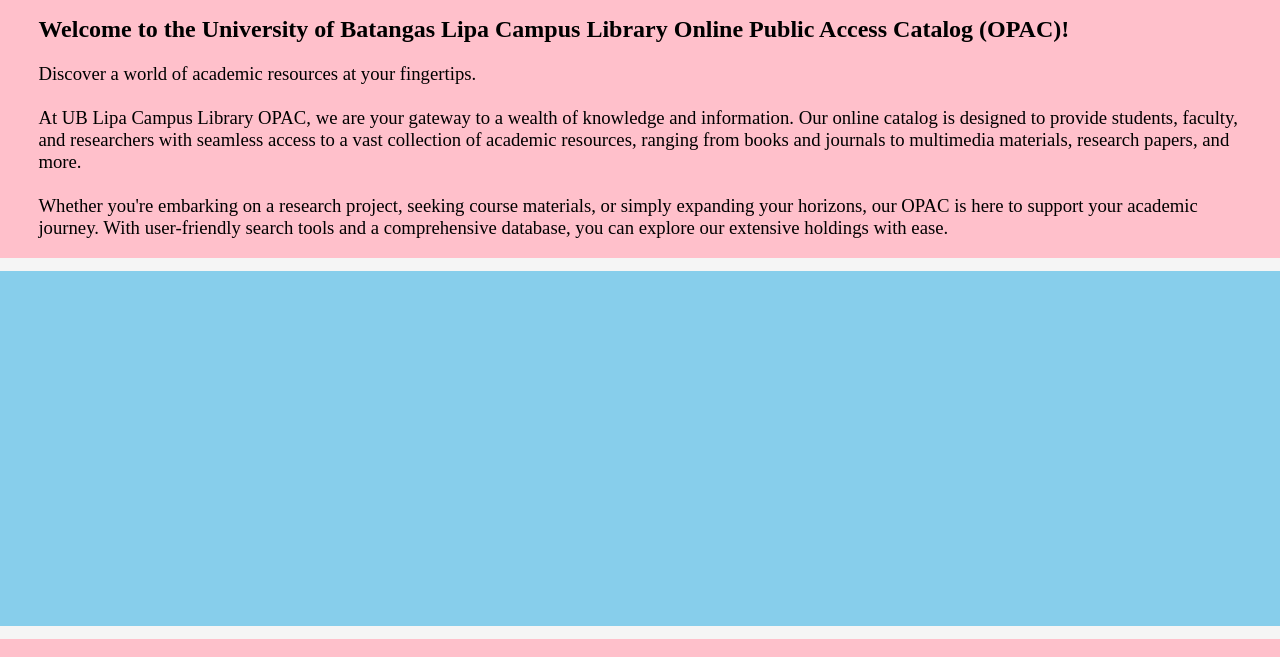
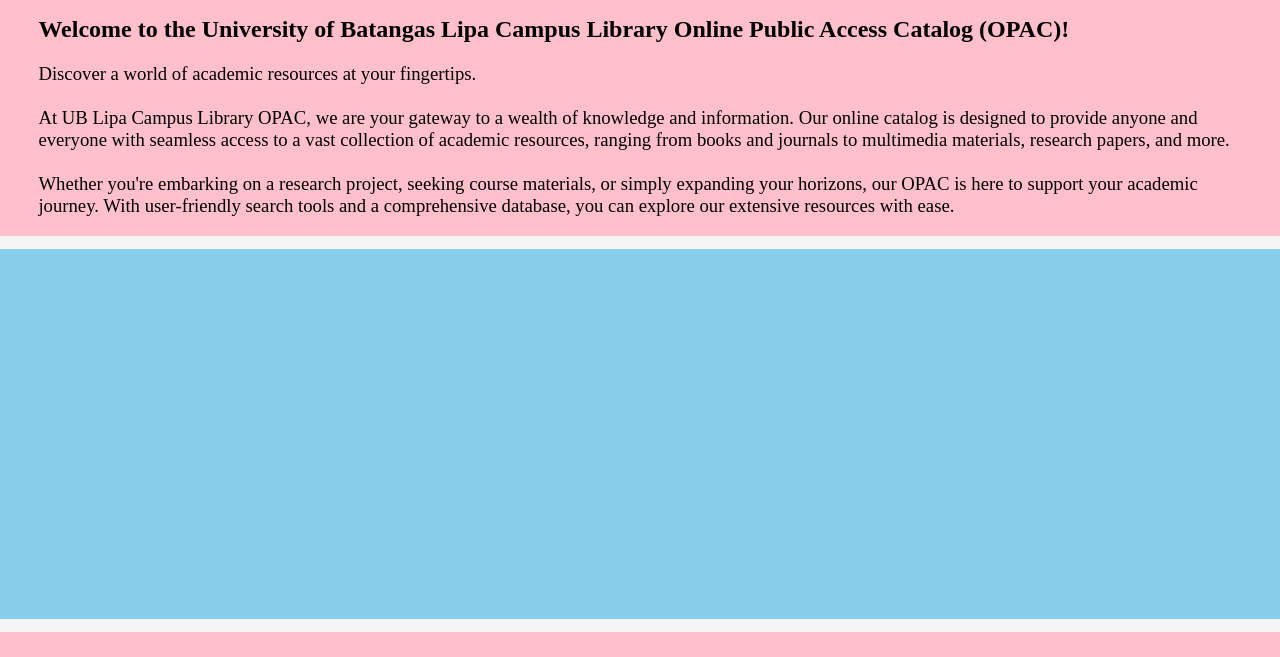
Before and after one commit to Hyrkhan/SCHOOL-CODES, a plain HTML site: page Program Task 1_Juan Miguel C. Torres/home.html in a window 1280 px wide. Shown: the part 143-800 px from the top of the page. Drawn offline with Linux system fonts and the light colour scheme.

Commit message:
made some changes on the introduction

```diff
--- a/Program Task 1_Juan Miguel C. Torres/home.html
+++ b/Program Task 1_Juan Miguel C. Torres/home.html
@@ -207,12 +207,12 @@
                     <p>
                         <h3 id="motto">Discover a world of academic resources at your fingertips.<br><br>
                             At UB Lipa Campus Library OPAC, we are your gateway to a wealth of knowledge and information.
-                            Our online catalog is designed to provide students, faculty, and researchers with seamless
+                            Our online catalog is designed to provide anyone and everyone with seamless
                             access to a vast collection of academic resources, ranging from books and journals to multimedia
                             materials, research papers, and more.<br><br>
                             Whether you're embarking on a research project, seeking course materials, or simply expanding
                             your horizons, our OPAC is here to support your academic journey. With user-friendly search tools
-                            and a comprehensive database, you can explore our extensive holdings with ease.
+                            and a comprehensive database, you can explore our extensive resources with ease.
                         </h3>
                     </p>
 
```
